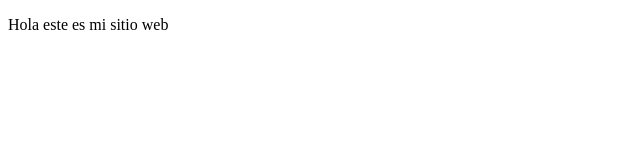
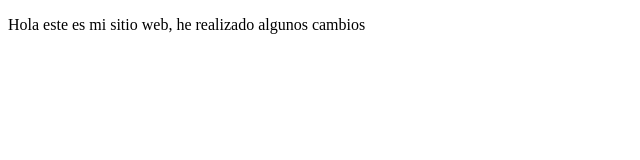
Before and after one commit to SrBug1/ProyectoDemoCursoPrework, a plain HTML site: page index.html in a window 1280 px wide. Shown: the whole page, without its empty margins (0-640 px from the left). Drawn offline with Linux system fonts and the light colour scheme.

Commit message:
cambios generados en primera pagina web

```diff
--- a/index.html
+++ b/index.html
@@ -8,7 +8,8 @@
 </head>
 <body>
     <p>
-        Hola este es mi sitio web
+        Hola este es mi sitio web, he realizado
+        algunos cambios
     </p>
 </body>
 </html>
```
